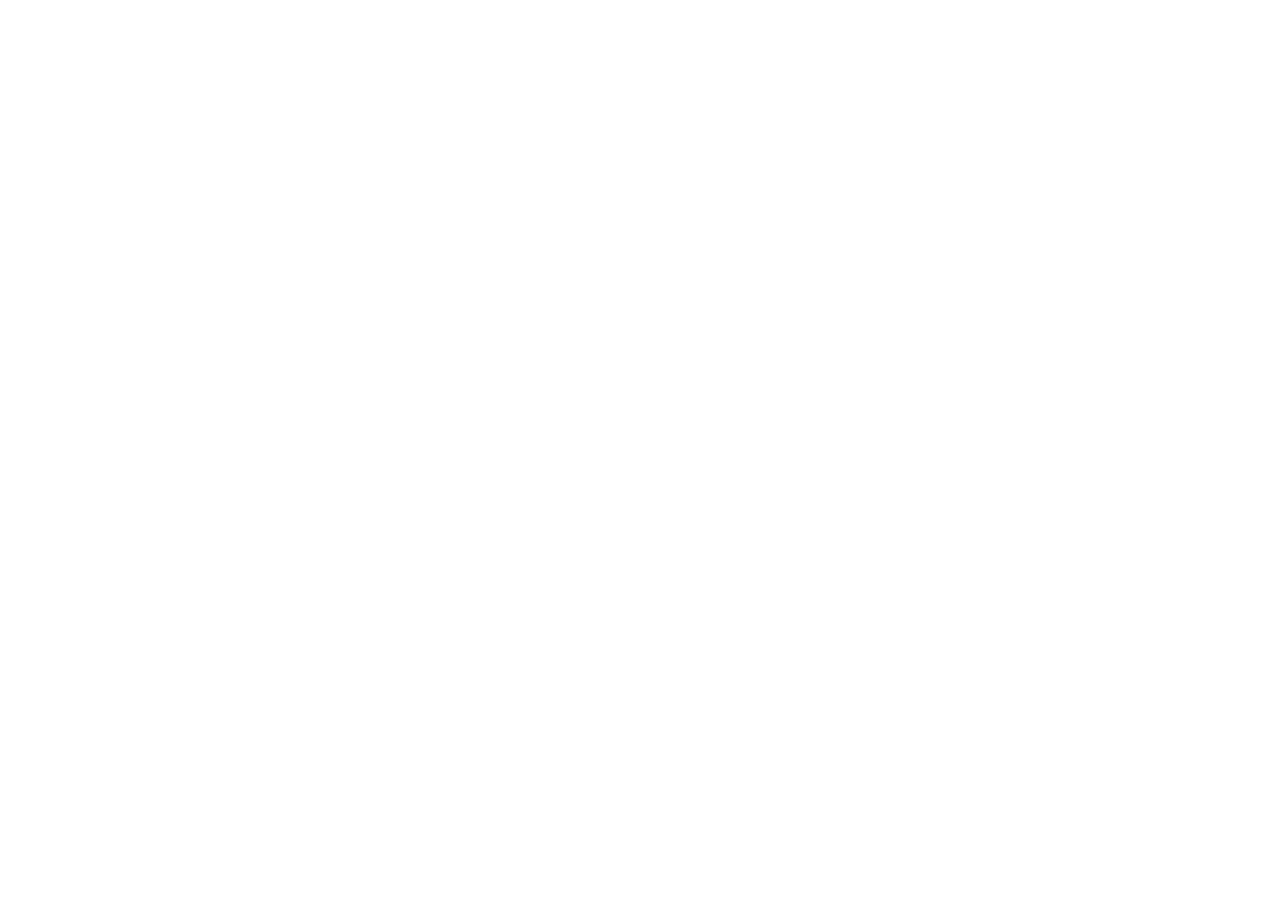
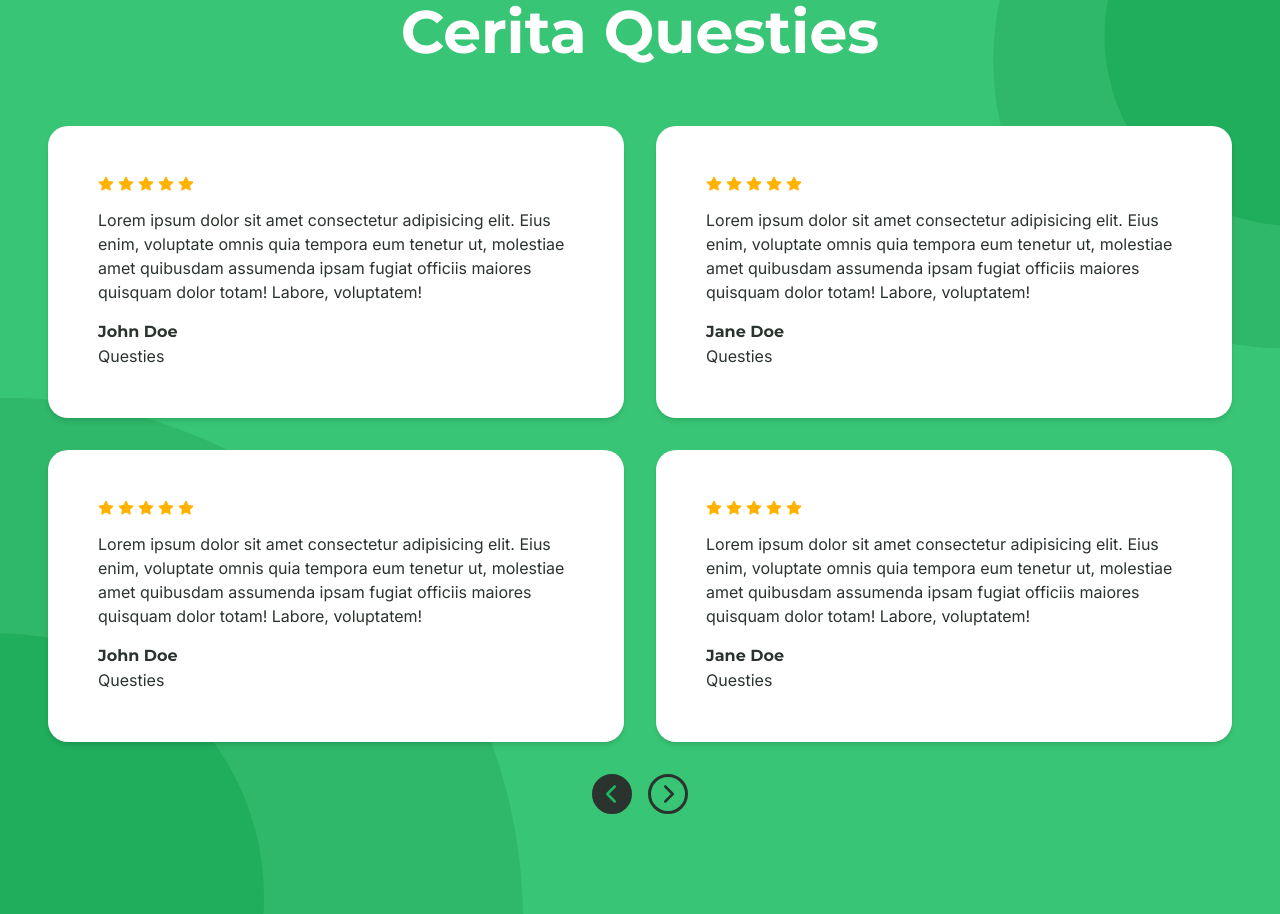
Before and after one commit to rainerregan/adquest-website-nextjs, a Next.js app: page / in a window 1280 px wide. Shown: the part 3200-4114 px from the top of the page. Before the commit the page ends 3102 px from the top, so only its background shows below. Built offline with nearby package versions, Linux system fonts and the light colour scheme.

Commit message:
feat: Review Section

```diff
--- a/src/app/page.tsx
+++ b/src/app/page.tsx
@@ -1,5 +1,6 @@
 import Cta1Section from "@/components/sections/cta-1/cta-1-section";
 import HeroSection from "@/components/sections/hero/hero-section";
+import ReviewSection from "@/components/sections/reviews/review-section";
 import StepSection from "@/components/sections/steps/step-section";
 
 export default function Home() {
@@ -8,6 +9,7 @@
       <HeroSection />
       <Cta1Section />
       <StepSection />
+      <ReviewSection />
     </div>
   )
 }
--- /dev/null
+++ b/src/components/sections/reviews/control-button.tsx
@@ -0,0 +1,32 @@
+import React from 'react'
+import { TbChevronLeft } from 'react-icons/tb'
+import { twMerge } from 'tailwind-merge'
+
+interface ControlButtonProps {
+  type: 'prev' | 'next',
+  disabled?: boolean,
+  onClick?: () => void
+}
+
+const ControlButton: React.FC<ControlButtonProps> = ({
+  type,
+  disabled = true,
+  onClick
+}) => {
+  return (
+    <button
+      className={twMerge(
+        'p-[2px] aspect-square flex items-center justify-center text-3xl border-[3px] border-main-black rounded-full',
+        disabled ? 'text-main-green  bg-main-black' : 'text-main-black',
+      )}
+      onClick={onClick}
+    >
+      <TbChevronLeft className={twMerge(
+        type === 'prev' ? 'translate-x-[-1px]': 'translate-x-[1px]',
+        type === 'next' && 'rotate-180'
+      )} />
+    </button>
+  )
+}
+
+export default ControlButton
--- /dev/null
+++ b/src/components/sections/reviews/review-card.tsx
@@ -0,0 +1,36 @@
+import React from 'react';
+import { Review } from './review-section';
+import { TbStar, TbStarFilled } from 'react-icons/tb';
+
+interface ReviewCardProps {
+  review: Review
+}
+
+const ReviewCard: React.FC<ReviewCardProps> = ({
+  review
+}) => {
+
+  const starFilled = Math.floor(review.rating || 0);
+  const starEmpty = 5 - starFilled;
+
+  return (
+    <div className='bg-white p-[50px] shadow-md rounded-[20px] flex flex-col gap-4'>
+      <div className='flex gap-1'>
+        {[...Array(starFilled)].map((_, index) => (
+          <TbStarFilled key={index} className='text-rating-yellow' />
+        ))}
+        {[...Array(starEmpty)].map((_, index) => (
+          <TbStar key={index} className='text-rating-yellow' />
+        ))}
+      </div>
+      <p>{review.review}</p>
+
+      <div>
+        <h3 className='font-bold'>{review.name}</h3>
+        <p>{review.orgainzation}</p>
+      </div>
+    </div>
+  );
+};
+
+export default ReviewCard;
--- /dev/null
+++ b/src/components/sections/reviews/review-section.tsx
@@ -0,0 +1,79 @@
+import { circlePattern1, circlePattern2 } from '@/components/common/illustration'
+import Image from 'next/image'
+import ControlButton from './control-button'
+import ReviewCard from './review-card'
+
+export interface Review {
+  name: string
+  orgainzation: string
+  review: string
+  rating?: number
+}
+
+const ReviewSection = () => {
+  const dummyReviews: Review[] = [
+    {
+      name: 'John Doe',
+      orgainzation: 'Questies',
+      review: 'Lorem ipsum dolor sit amet consectetur adipisicing elit. Eius enim, voluptate omnis quia tempora eum tenetur ut, molestiae amet quibusdam assumenda ipsam fugiat officiis maiores quisquam dolor totam! Labore, voluptatem!',
+      rating: 5
+    },
+    {
+      name: 'Jane Doe',
+      orgainzation: 'Questies',
+      review: 'Lorem ipsum dolor sit amet consectetur adipisicing elit. Eius enim, voluptate omnis quia tempora eum tenetur ut, molestiae amet quibusdam assumenda ipsam fugiat officiis maiores quisquam dolor totam! Labore, voluptatem!',
+      rating: 5
+    },
+    {
+      name: 'John Doe',
+      orgainzation: 'Questies',
+      review: 'Lorem ipsum dolor sit amet consectetur adipisicing elit. Eius enim, voluptate omnis quia tempora eum tenetur ut, molestiae amet quibusdam assumenda ipsam fugiat officiis maiores quisquam dolor totam! Labore, voluptatem!',
+      rating: 5
+    },
+    {
+      name: 'Jane Doe',
+      orgainzation: 'Questies',
+      review: 'Lorem ipsum dolor sit amet consectetur adipisicing elit. Eius enim, voluptate omnis quia tempora eum tenetur ut, molestiae amet quibusdam assumenda ipsam fugiat officiis maiores quisquam dolor totam! Labore, voluptatem!',
+      rating: 5
+    },
+  ]
+
+  return (
+    <div className='relative overflow-hidden'>
+      <div className="absolute w-full h-full overflow-hidden">
+        <Image
+          priority
+          src={circlePattern1}
+          alt="pattern"
+          className=' absolute left-0 bottom-0 translate-x-[-50%] translate-y-[50%] z-0 -mb-20'
+        />
+      </div>
+
+      <Image
+        priority
+        src={circlePattern2}
+        alt="pattern"
+        className=' absolute right-0 top-0 translate-x-[50%] translate-y-[-30%] z-0'
+      />
+
+      <div className='section py-[100px] flex flex-col items-center relative z-[2]'>
+        <h2 className='h2 text-white'>Cerita Questies</h2>
+
+        {/* Reviews */}
+        <div className='grid grid-cols-2 gap-8 mt-8 mb-8'>
+          {dummyReviews.map((review, index) => (
+            <ReviewCard key={index} review={review} />
+          ))}
+        </div>
+
+        {/* Controls */}
+        <div className='flex gap-4'>
+          <ControlButton type='prev' disabled={true} />
+          <ControlButton type='next' disabled={false} />
+        </div>
+      </div>
+    </div>
+  )
+}
+
+export default ReviewSection
```
